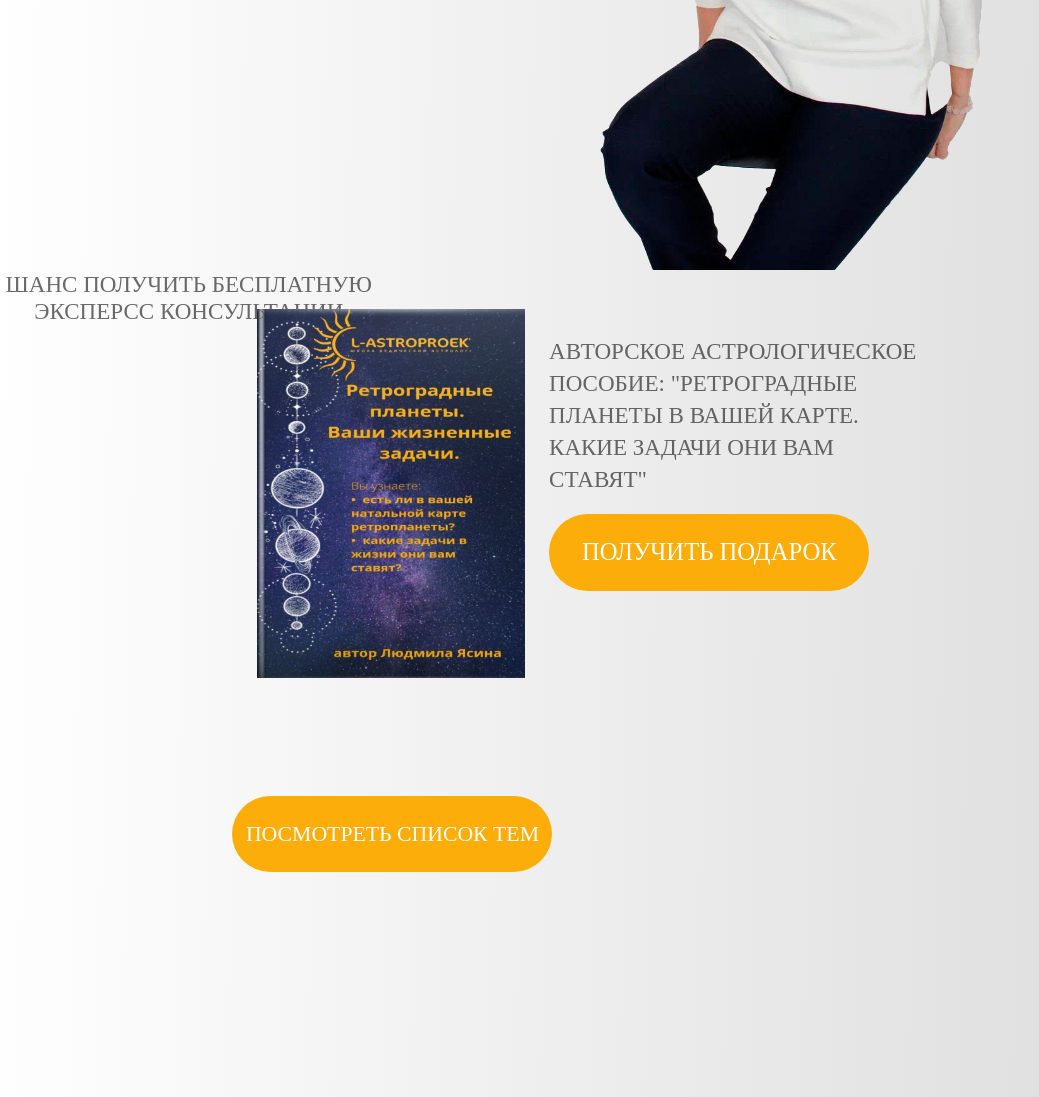
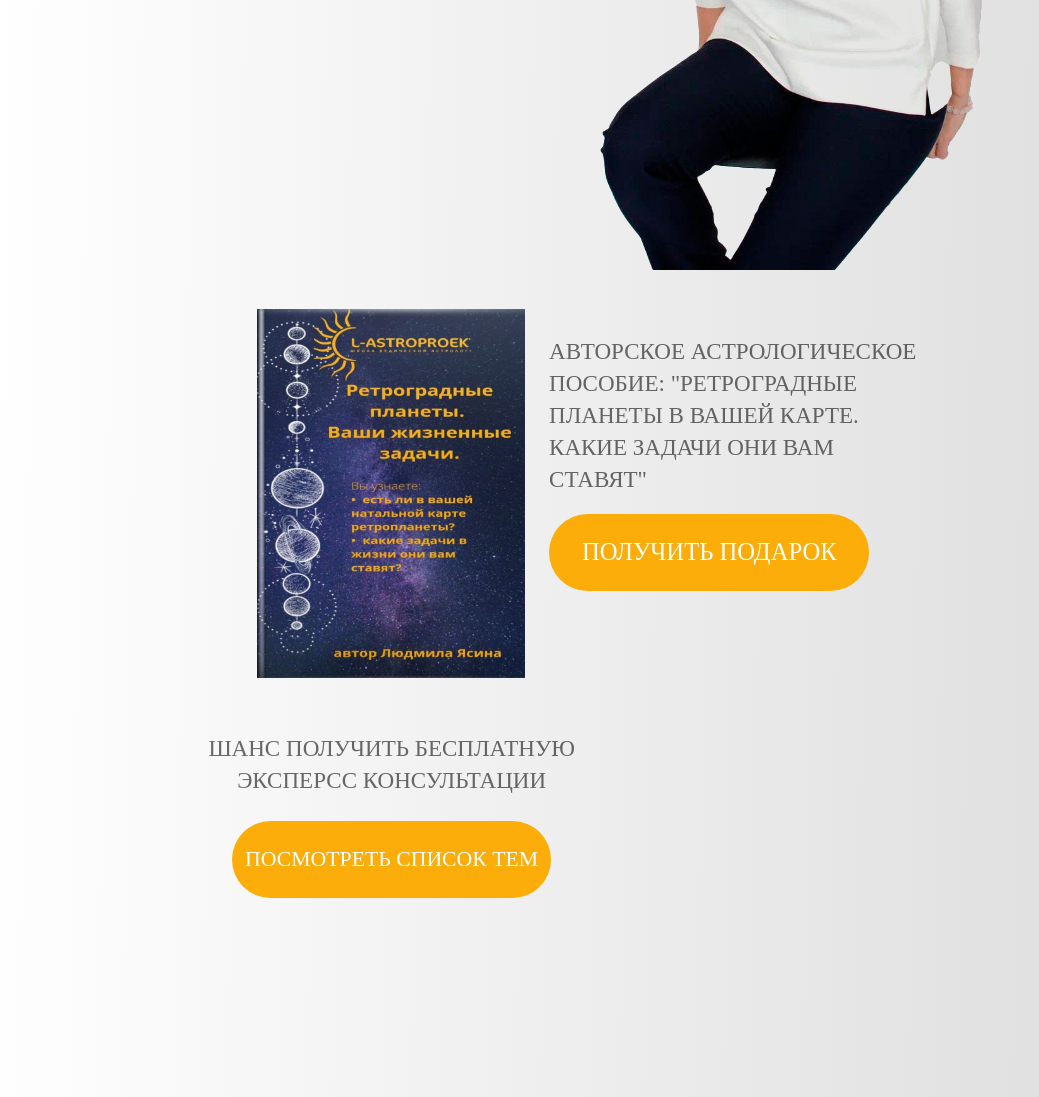
Before and after one commit to Tishe698/lololo, a Django app: page / in a window 1280 px wide. Shown: the part 823-1920 px from the top of the page, without its empty margins (0-1039 px from the left). Run offline with Django 4.2, Linux system fonts and the light colour scheme.

Commit message:
title logo

```diff
--- a/sait/static/css/home.css
+++ b/sait/static/css/home.css
@@ -121,8 +121,9 @@ main {
 }
 
 .ekspers_konsl {
-    width: 29vw;
-    left: 16%;
+    width: 35%;
+    position: absolute;
+    left: 13%;
     top: 36%;
     display: flex;
     justify-content: center;
@@ -134,12 +135,13 @@ main {
     font-size: 1.8vw;
     font-family: 'Lora', serif;
     color: rgba(0, 0, 0, 0.58);
+    line-height: 2.5vw;
     text-transform: uppercase;
 }
 
 .posmotr_spis_tem {
     display: flex;
-    width: 25vw;
+    width: 25%;
     height: 6vw;
     border-radius: 50px;
     background: #FCAD09;
@@ -147,7 +149,7 @@ main {
     align-items: center;
     justify-content: center;
     left: 18%;
-    top: 41%;
+    top: 43%;
 }
 
 p {
```
